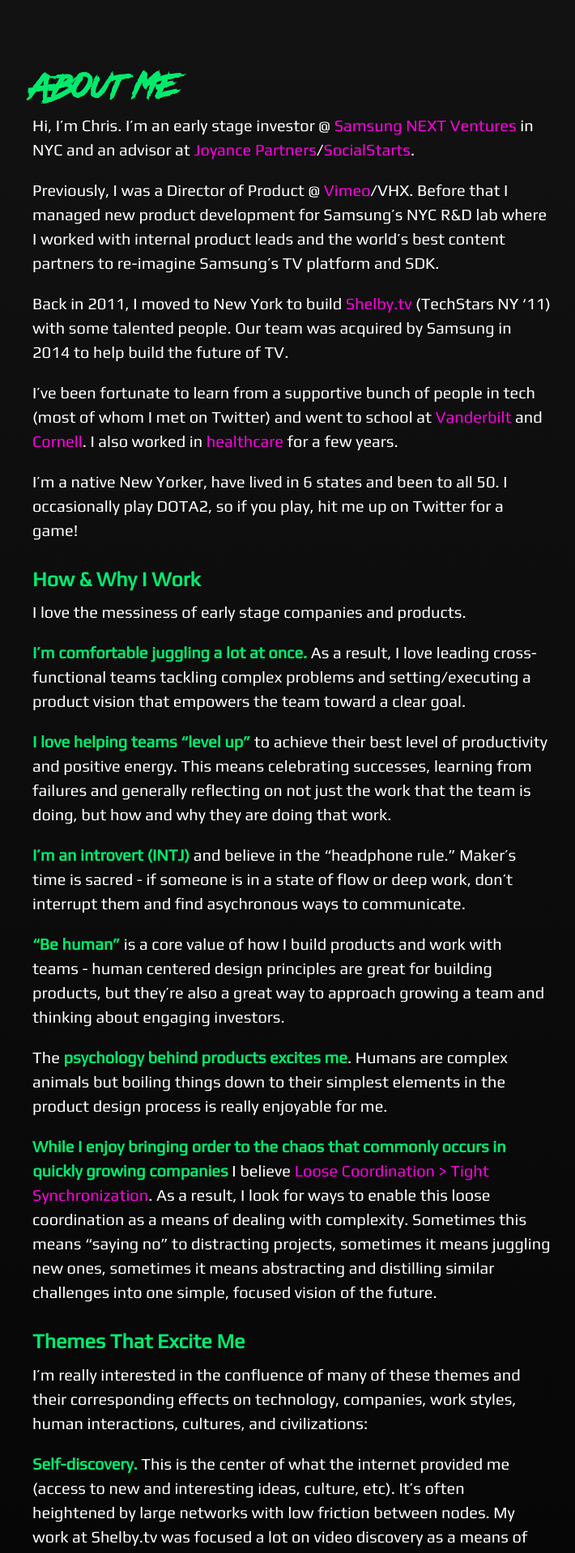
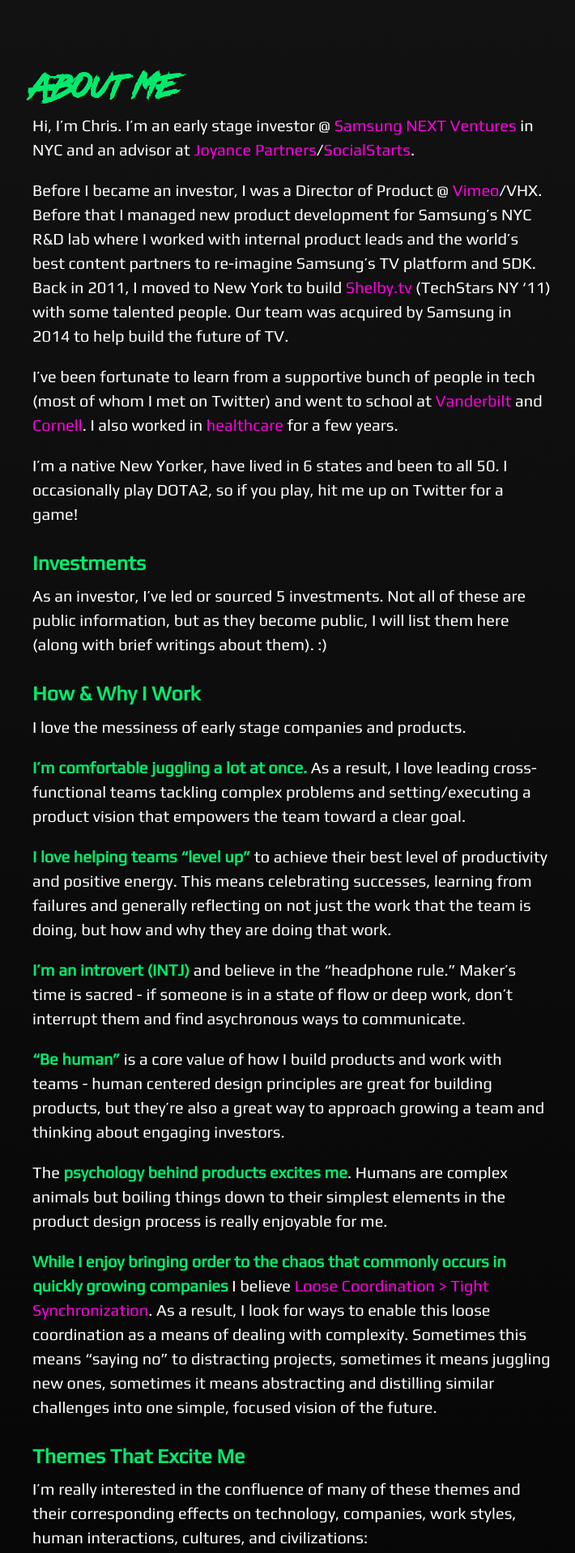
Before and after one commit to ckurdziel/ckurdziel.github.com, a Jekyll site: the page built from about.md, in a window 1280 px wide. Shown: the top 1918 px of the page at 81% size, without its empty margins (520-1230 px from the left). Built offline with Jekyll 4.4.1, drawn with Linux system fonts in a browser that asks for light colours; some of the changed text lies outside the part shown.

Commit message:
Add Investments section and update Themes

```diff
--- a/about.md
+++ b/about.md
@@ -7,13 +7,15 @@ tags: [about, me, chris kurdziel]
 
 Hi, I'm Chris. I'm an early stage investor @ [Samsung NEXT Ventures][0] in NYC and an advisor at [Joyance Partners][1]/[SocialStarts](http://socialstarts.com).
 
-Previously, I was a Director of Product @ [Vimeo][2]/VHX. Before that I managed new product development for Samsung’s NYC R&D lab where I worked with internal product leads and the world's best content partners to re-imagine Samsung’s TV platform and SDK.
-
-Back in 2011, I moved to New York to build [Shelby.tv][3] (TechStars NY '11) with some talented people. Our team was acquired by Samsung in 2014 to help build the future of TV.
+Before I became an investor, I was a Director of Product @ [Vimeo][2]/VHX. Before that I managed new product development for Samsung’s NYC R&D lab where I worked with internal product leads and the world's best content partners to re-imagine Samsung’s TV platform and SDK. Back in 2011, I moved to New York to build [Shelby.tv][3] (TechStars NY '11) with some talented people. Our team was acquired by Samsung in 2014 to help build the future of TV.
 
 I've been fortunate to learn from a supportive bunch of people in tech (most of whom I met on Twitter) and went to school at [Vanderbilt][4] and [Cornell][5]. I also worked in [healthcare][7] for a few years.
 
 I'm a native New Yorker, have lived in 6 states and been to all 50. I occasionally play DOTA2, so if you play, hit me up on Twitter for a game!
+
+### Investments
+
+As an investor, I've led or sourced 5 investments. Not all of these are public information, but as they become public, I will list them here (along with brief writings about them). :)
 
 ### How & Why I Work
 
@@ -40,9 +42,9 @@ I'm really interested in the confluence of many of these themes and their corres
 
 **Human-computer interaction.** Steve Jobs is famously attributed to the quote [“a computer is the equivalent of a bicycle for the mind.”][9] IMO, the endgame here is a fusion of computing and the mind. Mobile technology is just one step and we have a long way to go. I've worked on HCI challenges at both Shelby.tv and Samsung.
 
-**The evolution of networks.** Bitcoin, the blockchain, wireless mesh networks are all hot topics these days and they are a signal of where I think the internet is headed over the next decade. As mobile computing power increases and the infrastructure for these new decentralized technologies matures, I think we'll see a shift in how many of the huge networks on the web are structured (from centralized & distributed to decentralized and distributed).
+**The evolution of networks.** I've been a fan of early P2P technology and internet protocols since I was a kid. Today, I am excited by technologies like Bitcoin, crypto networks and wireless mesh networks - these are all a signal of where I think the internet is headed over the next few decades. As mobile computing power increases and the infrastructure for these new decentralized technologies matures, I think we'll see a shift in how many of the huge networks on the web are structured (from centralized & distributed to decentralized and distributed).
 
-**Automation and abstraction.** Modern software development is amazing. The rise of devops, APIs, lambda functions, SDKs and containers allow for quick scaling and faster execution on new ideas. Ultimately these are extensions of core software development principles: develop code so it can be readable, reusable and scalable. But these principles can be applied to more than just development and they have rippling impacts on the way we work and build things.
+**Extending the self with code/bots and portable, open standards.** Modern software development is amazing and enabled by a host of developer friendly tools and technologies. The rise of devops, APIs, lambda functions, GraphQL, mobile SDKs and containers allow for quick scaling and faster execution on new ideas. More recently, no-code tools like Airtable, Coda, and Zapier have made it possible for almost anyone to build simple apps (personal CRM, anyone?). As these tools mature even further and users demand more personalization and control of their data, I expect that each of us will want to write  software that goes to work for us (probably without writing code), rather than house our data in inflexible tools and use UIs that have been designed without our specific needs in mind.
 
 [0]:  https://samsungnext.com/ventures/
 [1]:	http://joyancepartners.com
```
